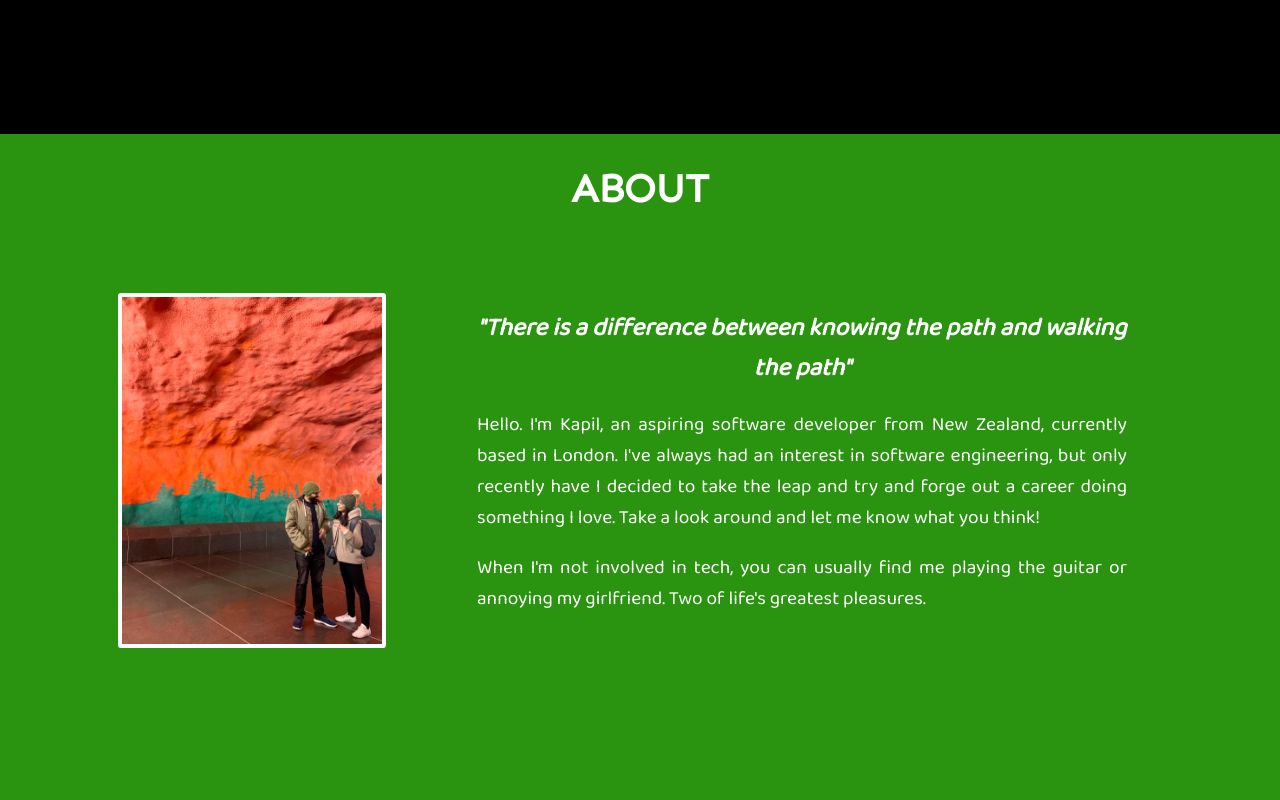
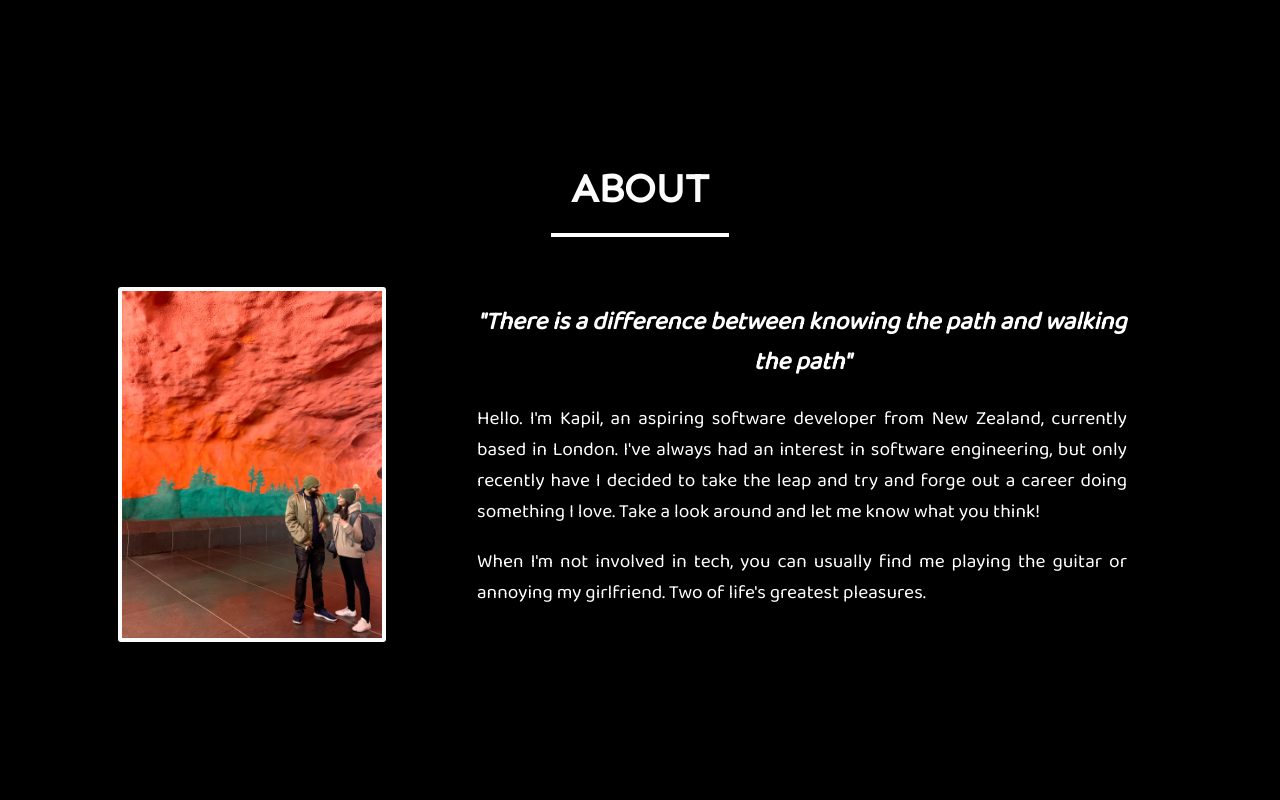
Before and after one commit to kapil-krishna/personal-website, a React (Create React App) app: page / in a window 1280 px wide. Shown: the part 760-1560 px from the top of the page. Built offline with nearby package versions, Linux system fonts and the light colour scheme.

Commit message:
Removed colored backgrounds

```diff
--- a/src/App.scss
+++ b/src/App.scss
@@ -9,8 +9,8 @@ $body-font: 'Baloo 2', cursive;
 $title-font: 'Fredoka One', cursive;
 $banner-font: 'Russo One', sans-serif;
 
-$black-background-font: white;
-$white-background-font: black;
+$colored-background-font: rgb(252, 252, 252);
+$black-background-font: rgb(255, 255, 255);
 
 $background-color-main: rgb(0, 0, 0);
 $background-color-1: rgb(42, 148, 16);
@@ -33,30 +33,45 @@ body {
 //   overflow: hidden;
 }
 
+header {
+    // background-image: linear-gradient($background-color-1, $background-color-main);
+    width: 100%;
+    display: flex;
+    justify-content: flex-end;
+    position: sticky;
+    top: 0;
+}
+
 footer {
     color: white;
     min-height: 300px;
     text-align: center;
+    background-image: linear-gradient($background-color-main, $background-color-1);
+
+    h1 {
+        border: none;
+    }
 }
 
 section {
 //   temporary
     min-height: 700px;
-    color: $white-background-font;
+    color: $black-background-font;
 
-    h1 {
-        color: $black-background-font;
+}
+
+h1 {
+        color: $colored-background-font;
         font-family: $nav-font;
         font-size: 2.5em;
         text-align: center;
-        padding: 30px 0px;
-        // border-bottom: solid 2px;
+        padding: 20px;
+        padding-top: 30px;
+        width: fit-content;
+        margin: auto;
+        border-bottom: solid 4px;
     }
-}
 
-h1 {
-    margin: 0;
-}
 
 .home-section {
     color: $nav-hover-color;
@@ -67,19 +82,13 @@ h1 {
 
     h1 {
         color: $nav-hover-color;
-        margin: 0.5em;
+        // margin: 0.5em;
+        border: none;
     }
 
 }
 
-@mixin coloredSection {
-    color: $black-background-font;
-    background-color: $background-color-1;
-}
-
 .about-section {
-    @include coloredSection;
-
     .about-container {
         display: flex;
         flex-flow: column;
@@ -119,7 +128,7 @@ h1 {
     }
 
     img {
-        border: solid $black-background-font 4px;
+        border: solid $colored-background-font 4px;
         border-radius: 3px;
         margin: auto;
         max-width: 260px;
@@ -132,19 +141,11 @@ h1 {
 }
 
 .projects-section {
-    // background-color: $background-color-1;
+    // background-image: linear-gradient($background-color-1, $background-color-main);
 }
 
 .contact-section {
-    @include coloredSection;
-}
 
-.header {
-    width: 100%;
-    display: flex;
-    justify-content: flex-end;
-    position: sticky;
-    top: 0;
 }
 
 
```
